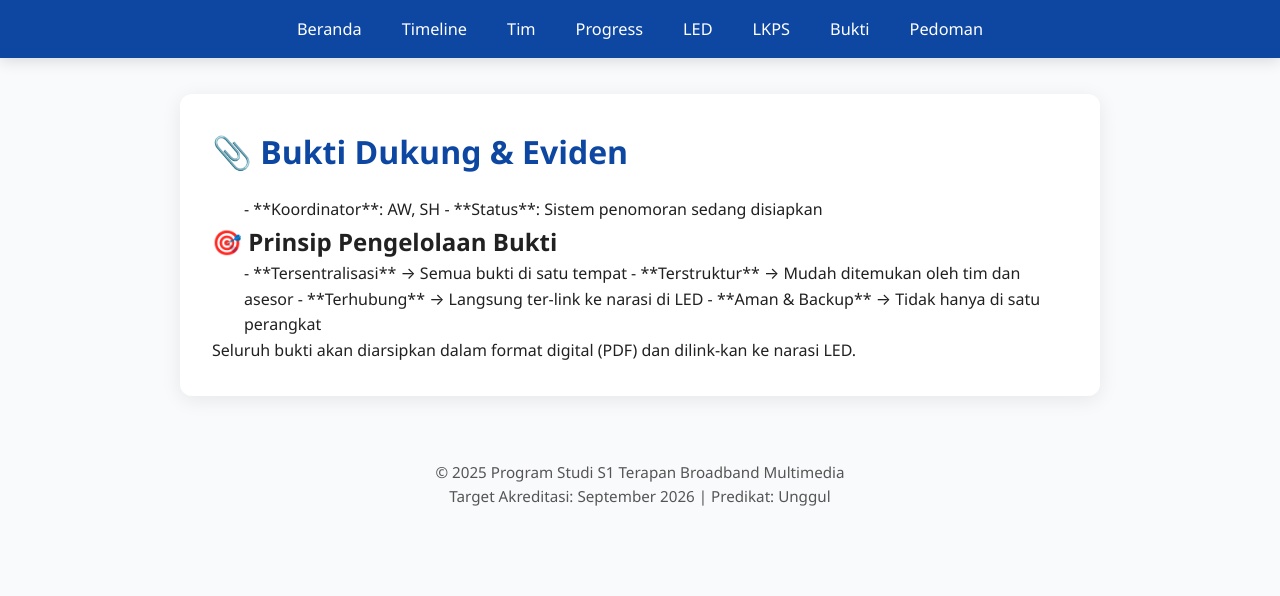
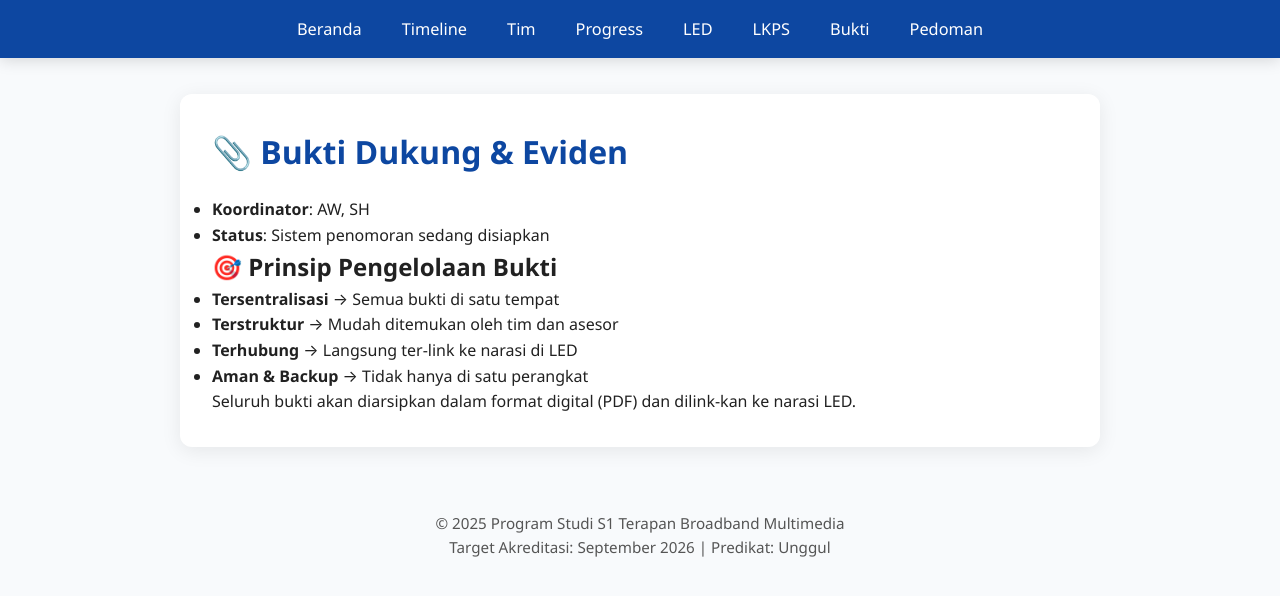
Before and after one commit to portal-psbm/aksibm-26, a Jekyll site: the page built from bukti.md, in a window 1280 px wide. Shown: the top 596 px of the page. Built offline with Jekyll 4.4.1, drawn with Linux system fonts in a browser that asks for light colours.

Commit message:
Update bukti

```diff
--- a/bukti.md
+++ b/bukti.md
@@ -6,22 +6,14 @@ permalink: /bukti/
 
 # 📎 Bukti Dukung & Eviden
 
-<div style="margin-left: 2em;">
-
 - **Koordinator**: AW, SH
 - **Status**: Sistem penomoran sedang disiapkan
 
-</div>
-
 ## 🎯 Prinsip Pengelolaan Bukti
-
-<div style="margin-left: 2em;">
 
 - **Tersentralisasi** → Semua bukti di satu tempat
 - **Terstruktur** → Mudah ditemukan oleh tim dan asesor
 - **Terhubung** → Langsung ter-link ke narasi di LED
 - **Aman & Backup** → Tidak hanya di satu perangkat
 
-</div>
-
 > Seluruh bukti akan diarsipkan dalam format digital (PDF) dan dilink-kan ke narasi LED.
```
